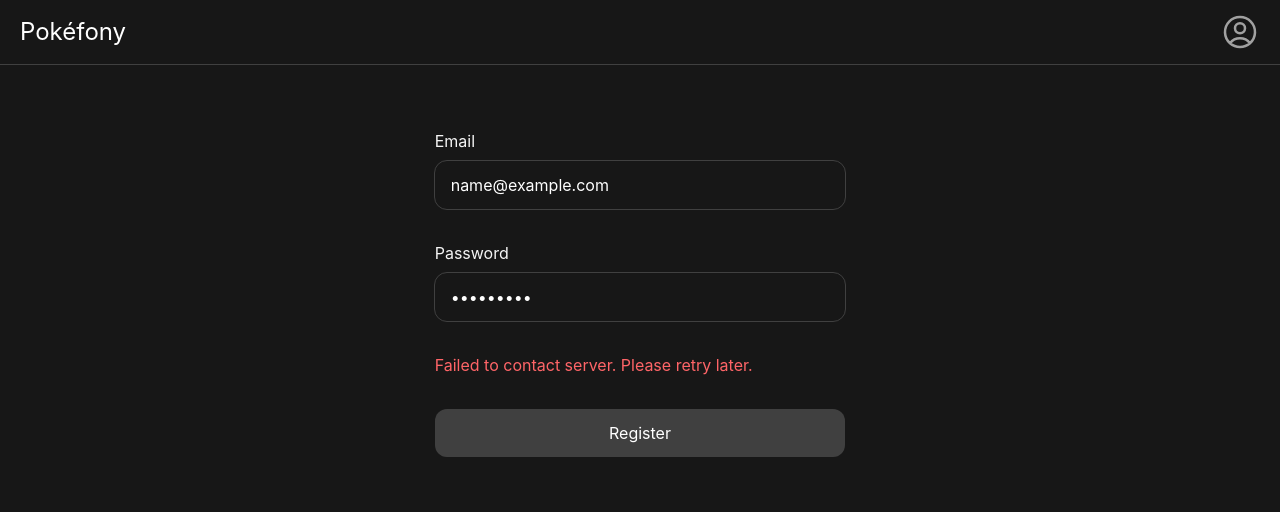
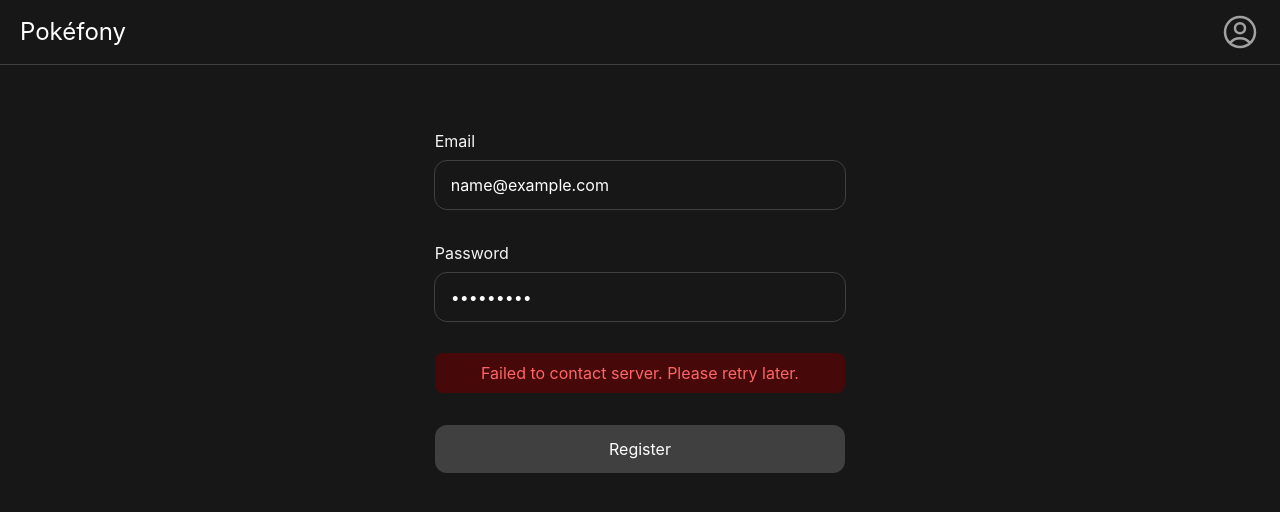
Before and after one commit to thomaslabeyrie/pokefony, a Vue app in the folder client/: page /register in a window 1280 px wide. Both pictures are taken after typing "name@example.com", "Sample123" into the empty fields and a click on the button "Register". Shown: the top 512 px of the page. Built offline with nearby package versions, Linux system fonts and the light colour scheme; no server answers.

Commit message:
feat: add useFetch composable and error handling to the registration view

```diff
--- /dev/null
+++ b/client/src/composables/fetch.ts
@@ -0,0 +1,25 @@
+import { ref } from 'vue'
+import type { Ref } from 'vue'
+
+export default function useFetch<Args extends unknown[], T>(
+  fetcher: (...args: Args) => Promise<T>,
+) {
+  const data: Ref<T | null> = ref(null)
+  const loading = ref(false)
+  const error: Ref<Error | null> = ref(null)
+
+  async function execute(...args: Args) {
+    error.value = null
+    loading.value = true
+
+    return fetcher(...args)
+      .then((result) => (data.value = result))
+      .catch((err) => {
+        data.value = null
+        error.value = err instanceof Error ? err : new Error(String(err))
+      })
+      .finally(() => (loading.value = false))
+  }
+
+  return { execute, data, loading, error }
+}
--- a/client/src/errors/errors.ts
+++ b/client/src/errors/errors.ts
@@ -32,3 +32,25 @@
     this.violations = violations
   }
 }
+
+export function fieldErrorsOf(error: Error | null): Record<string, string> {
+  if (!(error instanceof UnprocessableEntityError)) return {}
+
+  const violations: Record<string, string> = {}
+  for (const violation of error.violations) {
+    violations[violation.propertyPath] = violation.title
+  }
+  return violations
+}
+
+export function generalErrorOf(error: Error | null): string | null {
+  if (!error || error instanceof UnprocessableEntityError) {
+    return null
+  }
+
+  if (error instanceof NetworkError || error instanceof ApiError) {
+    return error.message
+  }
+
+  return 'An error occured, please try again later.'
+}
--- a/client/src/views/RegistrationView.vue
+++ b/client/src/views/RegistrationView.vue
@@ -1,38 +1,24 @@
 <script setup lang="ts">
-import { ref } from 'vue'
-import type { Ref } from 'vue'
+import { ref, computed } from 'vue'
 import { register } from '@/components/requester'
 import TextInput from '@/components/TextInput.vue'
-import { ApiError, NetworkError, UnprocessableEntityError } from '@/errors/errors'
+import useFetch from '@/composables/fetch'
+import { useRouter } from 'vue-router'
+import { fieldErrorsOf, generalErrorOf } from '@/errors/errors'
+
+const router = useRouter()
 
 const email = ref('')
 const plainPassword = ref('')
-const loading = ref(false)
-const fieldErrors: Ref<Record<string, string>> = ref({})
-const generalErrors: Ref<any[]> = ref([])
+
+const { execute, data, loading, error } = useFetch(register)
+
+const fieldErrors = computed(() => fieldErrorsOf(error.value))
+const generalError = computed(() => generalErrorOf(error.value))
 
 async function handleRegister() {
-  fieldErrors.value = {}
-  generalErrors.value = []
-
-  loading.value = true
-  let response
-
-  try {
-    response = await register({ email: email.value, plainPassword: plainPassword.value })
-  } catch (error) {
-    if (error instanceof NetworkError) {
-      generalErrors.value.push({ message: error.message })
-    } else if (error instanceof UnprocessableEntityError) {
-      for (const violation of error.violations) {
-        fieldErrors.value[violation.propertyPath] = violation.title
-      }
-    } else if (error instanceof ApiError) {
-      generalErrors.value.push({ message: error.message })
-    }
-  }
-
-  loading.value = false
+  const result = await execute({ email: email.value, plainPassword: plainPassword.value })
+  if (result) router.push({ name: 'home' })
 }
 </script>
 
@@ -54,14 +40,17 @@
       :error="fieldErrors['plainPassword']"
     />
 
-    <div v-for="error of generalErrors" class="text-red-400">
-      {{ error.message }}
+    <div
+      v-if="generalError"
+      class="w-full rounded-lg bg-red-950 px-4 py-2 text-center text-red-400"
+    >
+      {{ generalError }}
     </div>
 
     <button
       type="submit"
       :disabled="loading"
-      class="transition-200 h-12 cursor-pointer rounded-xl bg-neutral-700 px-6 py-2 transition-colors duration-100 hover:bg-neutral-200 hover:text-neutral-900"
+      class="transition-200 h-12 cursor-pointer rounded-xl bg-neutral-700 px-6 py-2 transition-colors duration-150 hover:bg-neutral-200 hover:text-neutral-900"
     >
       Register
     </button>
```
